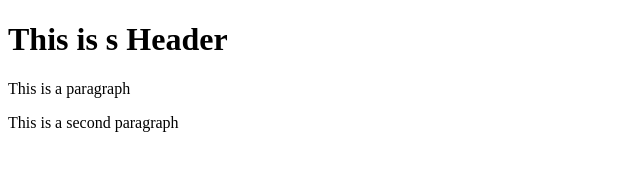
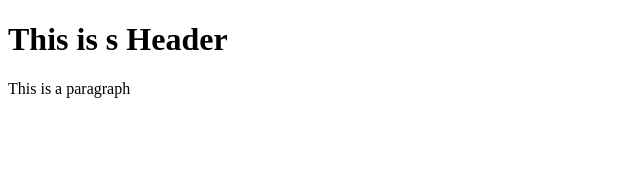
Before and after one commit to saravanan9886/git-test, a plain HTML site: page index.html in a window 1280 px wide. Shown: the whole page, without its empty margins (0-640 px from the left). Drawn offline with Linux system fonts and the light colour scheme.

Commit message:
reverted index.html

```diff
--- a/index.html
+++ b/index.html
@@ -10,6 +10,5 @@
 <body class="mat-typography">
 <h1> This is s Header </h1>
 <p> This is a paragraph</p>
-<p> This is a second paragraph</p>
 </body>
 </html>
```
